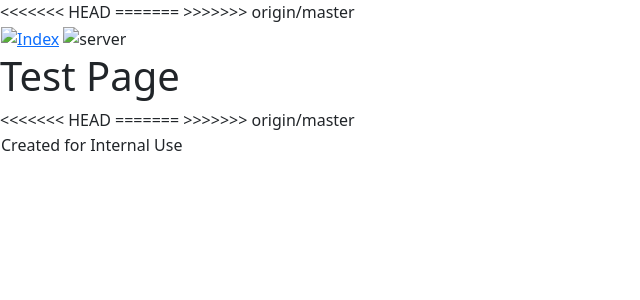
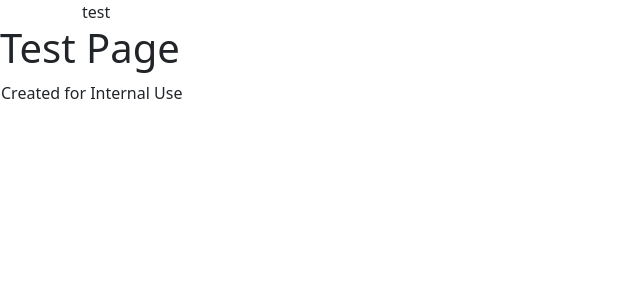
Before and after one commit to Asterisk333/php-testings, a PHP site: page / in a window 1280 px wide. Shown: the top 300 px of the page, without its empty margins (0-640 px from the left). Run offline with PHP 8.4, Linux system fonts and the light colour scheme; style sheets or scripts are compiled from the project's sources.

Commit message:
---General--- changeing to bootstrap4 ---Var---

```diff
--- a/utility/footer.php
+++ b/utility/footer.php
@@ -1,8 +1,4 @@
-<<<<<<< HEAD
 <script src="https://cdn.jsdelivr.net/npm/bootstrap@5.1.3/dist/js/bootstrap.bundle.min.js" integrity="sha384-ka7Sk0Gln4gmtz2MlQnikT1wXgYsOg+OMhuP+IlRH9sENBO0LRn5q+8nbTov4+1p" crossorigin="anonymous"></script>
-
-=======
->>>>>>> origin/master
 <table>
     <tr>
         <td>
--- a/utility/header.php
+++ b/utility/header.php
@@ -1,22 +1,8 @@
-<<<<<<< HEAD
 <head>
     <link href="https://cdn.jsdelivr.net/npm/bootstrap@5.1.3/dist/css/bootstrap.min.css" rel="stylesheet" integrity="sha384-1BmE4kWBq78iYhFldvKuhfTAU6auU8tT94WrHftjDbrCEXSU1oBoqyl2QvZ6jIW3" crossorigin="anonymous">
     <link rel="stylesheet" href="./style/variables.scss" type="text/scss">
 </head>
-=======
->>>>>>> origin/master
-<table>
-    <tr>
-        <!--Main-->
-        <td>
-            <a href="../index.php"><img src="" alt="Index" class=navigation>
-        </td>
-        <!-- Filler-->
-        <td id="filler">
-        </td>
-        <!--Search (no function so far)-->
-        <td>
-            <a><img src="" alt="server" class=navigation>
-        </td>
-    </tr>
-</table>
+<div class="container">
+
+    <a>test</a>
+</div>
```
